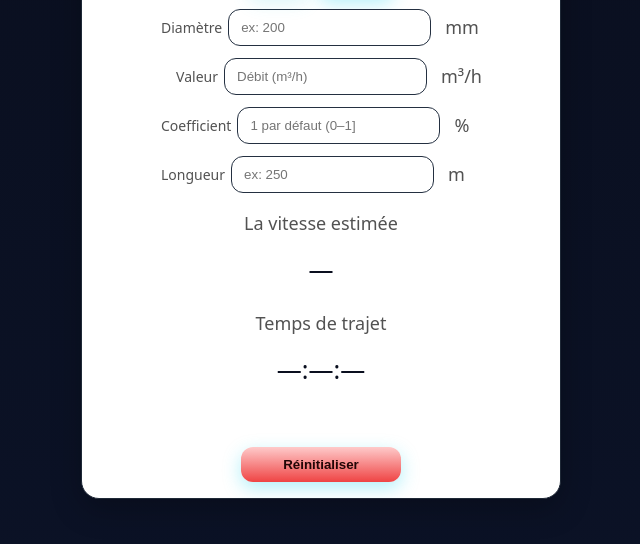
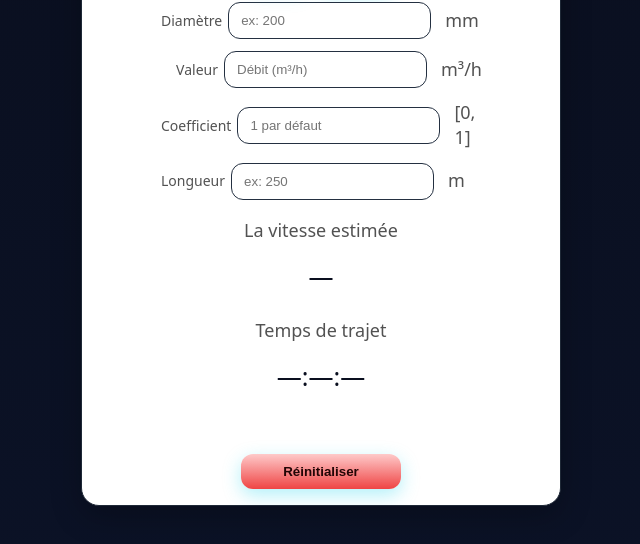
Before and after one commit to zaiding/WebSewerDroid, a plain HTML site: page index.html in a window 1280 px wide. Shown: the part 206-750 px from the top of the page, without its empty margins (319-959 px from the left). Drawn offline with Linux system fonts and the light colour scheme.

Commit message:
index.html

```diff
--- a/index.html
+++ b/index.html
@@ -63,8 +63,8 @@
 
         <div class="center"><div class="row">
           <label for="coeff">Coefficient</label>
-          <input id="coeff" placeholder="1 par défaut (0–1]" inputmode="decimal" />
-          <span class="unit" id="coeffUnit">%</span>
+          <input id="coeff" placeholder="1 par défaut" inputmode="decimal" />
+          <span class="unit" id="coeffUnit">[0, 1]</span>
         </div></div>
 
         <div class="center"><div class="row">
```
